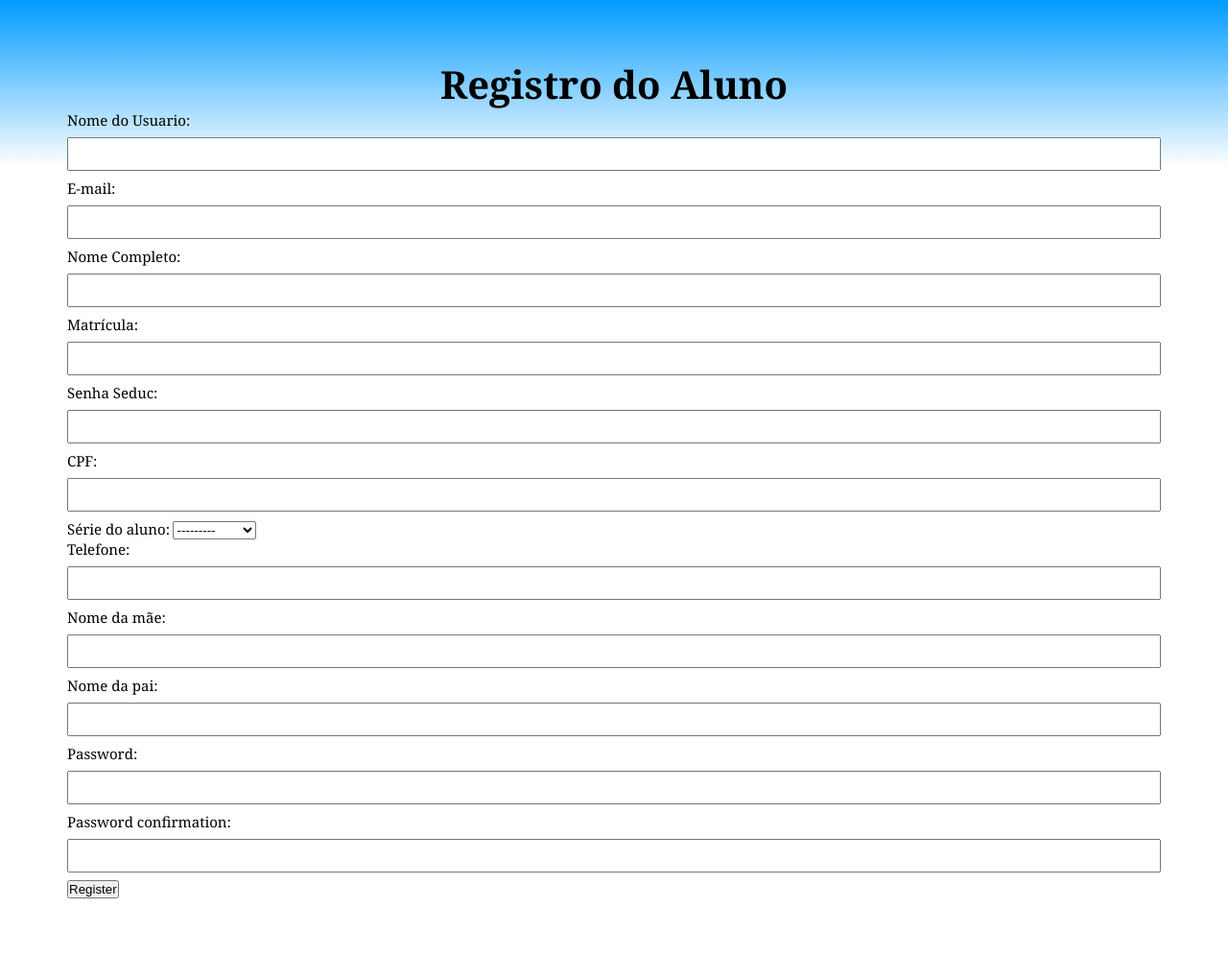
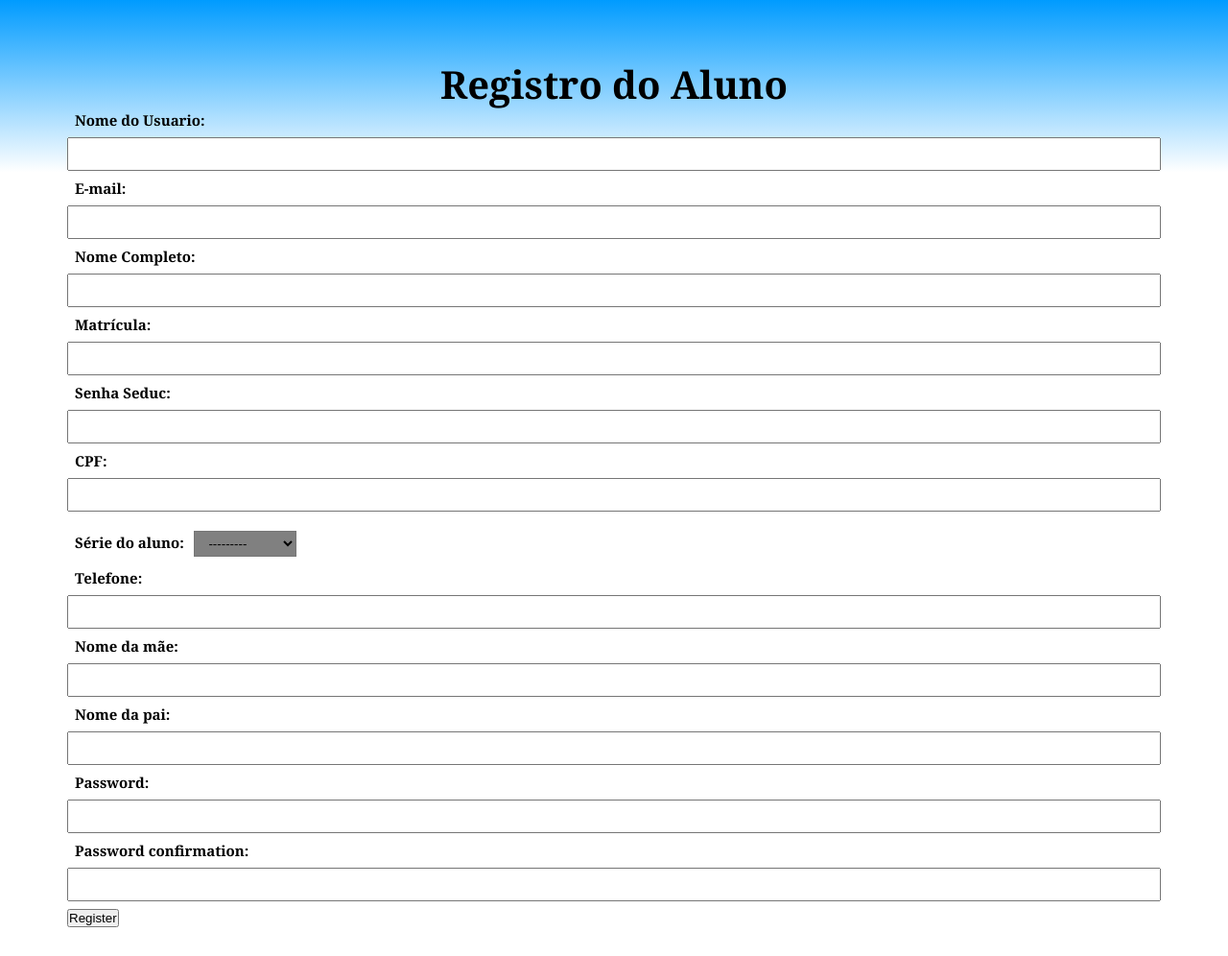
Before and after one commit to Lucas-Espindola-dev/Escola_Cosme_Rodrigues, a Django app: page /register/ in a window 1280 px wide. Shown: the whole page at 96% size. Before the commit the page ends 936 px from the top, so only its background shows below. Run offline with Django 5.2, Linux system fonts and the light colour scheme.

Commit message:
Styling the forms

```diff
--- a/static/css/styles.css
+++ b/static/css/styles.css
@@ -41,6 +41,8 @@ font-family:Georgia, serif;
 .form-register label{
     font-size: 15px;
     padding-bottom : 6px;
+    padding: 8px;
+    font-weight: bold;
 }
 
 .form-register input{
@@ -51,5 +53,9 @@ font-family:Georgia, serif;
 }
 
 .form-register select{
-
+    position: relative;
+    font-family: Arial;
+    background-color: gray;
+    padding: 4px 10px;
+    margin: 12px 0;
 }
```
